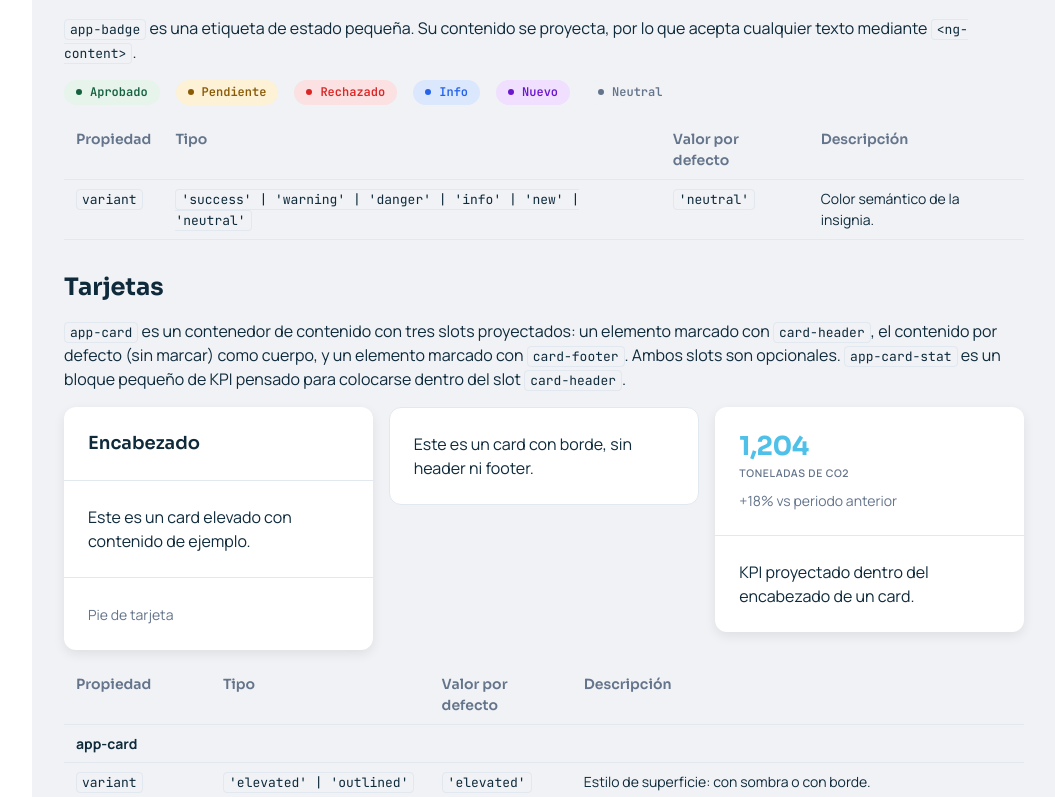
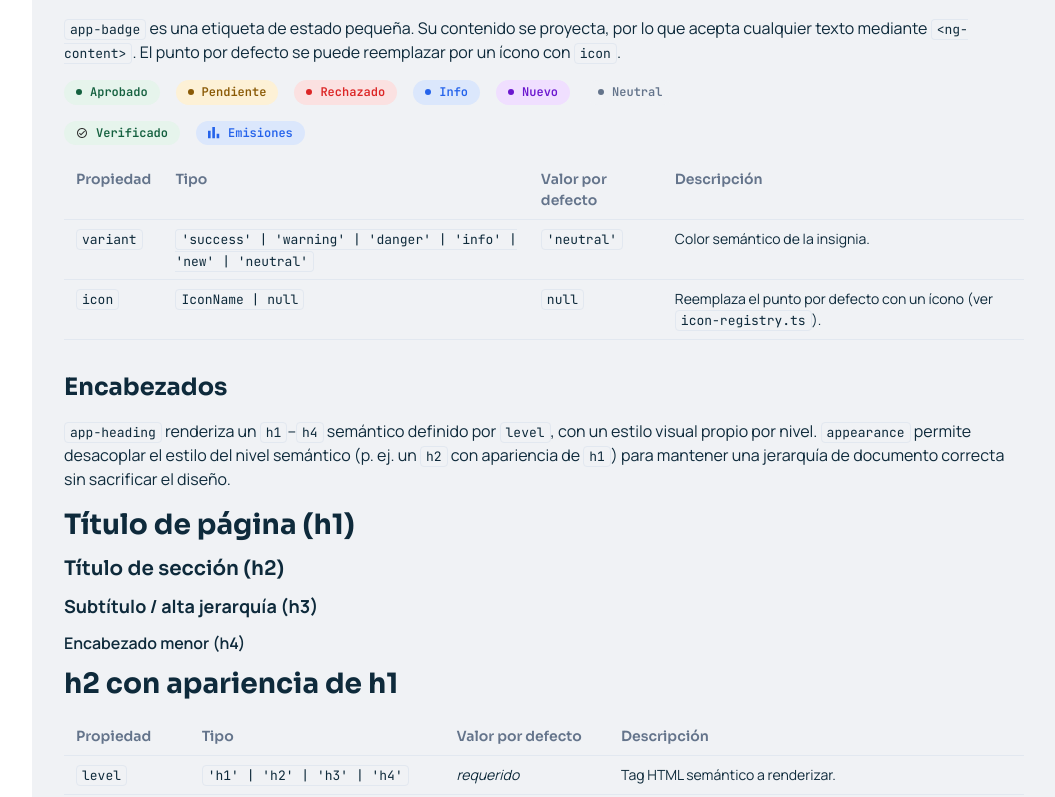
Before and after one commit to Alli293/piedpiper-frontend, an Angular app: page /ui-kit in a window 1280 px wide. Shown: the part 1503-2300 px from the top of the page, without its empty margins (218-1273 px from the left). Built offline with nearby package versions, Linux system fonts and the light colour scheme.

Commit message:
feat(ui-kit): agregar app-heading e iconos a app-badge

```diff
--- a/src/app/pages/ui-kit/ui-kit-page.component.html
+++ b/src/app/pages/ui-kit/ui-kit-page.component.html
@@ -152,7 +152,8 @@
       <h2 class="ch-h3">Insignias</h2>
       <p class="ch-body">
         <code>app-badge</code> es una etiqueta de estado pequeña. Su contenido se proyecta, por lo
-        que acepta cualquier texto mediante <code>&lt;ng-content&gt;</code>.
+        que acepta cualquier texto mediante <code>&lt;ng-content&gt;</code>. El punto por defecto se
+        puede reemplazar por un ícono con <code>icon</code>.
       </p>
       <div class="ui-kit-page__row">
         <app-badge variant="success">Aprobado</app-badge>
@@ -161,6 +162,10 @@
         <app-badge variant="info">Info</app-badge>
         <app-badge variant="new">Nuevo</app-badge>
         <app-badge variant="neutral">Neutral</app-badge>
+      </div>
+      <div class="ui-kit-page__row">
+        <app-badge variant="success" icon="success">Verificado</app-badge>
+        <app-badge variant="info" icon="emisiones">Emisiones</app-badge>
       </div>
       <table class="ui-kit-page__props">
         <thead>
@@ -177,6 +182,59 @@
             <td><code>'success' | 'warning' | 'danger' | 'info' | 'new' | 'neutral'</code></td>
             <td><code>'neutral'</code></td>
             <td>Color semántico de la insignia.</td>
+          </tr>
+          <tr>
+            <td><code>icon</code></td>
+            <td><code>IconName | null</code></td>
+            <td><code>null</code></td>
+            <td>Reemplaza el punto por defecto con un ícono (ver <code>icon-registry.ts</code>).</td>
+          </tr>
+        </tbody>
+      </table>
+    </section>
+
+    <section class="ui-kit-page__section">
+      <h2 class="ch-h3">Encabezados</h2>
+      <p class="ch-body">
+        <code>app-heading</code> renderiza un <code>h1</code>–<code>h4</code> semántico definido por
+        <code>level</code>, con un estilo visual propio por nivel. <code>appearance</code> permite
+        desacoplar el estilo del nivel semántico (p. ej. un <code>h2</code> con apariencia de
+        <code>h1</code>) para mantener una jerarquía de documento correcta sin sacrificar el diseño.
+      </p>
+      <div class="ui-kit-page__row ui-kit-page__row--column">
+        <app-heading level="h1" text="Título de página (h1)" />
+        <app-heading level="h2" text="Título de sección (h2)" />
+        <app-heading level="h3" text="Subtítulo / alta jerarquía (h3)" />
+        <app-heading level="h4" text="Encabezado menor (h4)" />
+        <app-heading level="h2" appearance="h1" text="h2 con apariencia de h1" />
+      </div>
+      <table class="ui-kit-page__props">
+        <thead>
+          <tr>
+            <th>Propiedad</th>
+            <th>Tipo</th>
+            <th>Valor por defecto</th>
+            <th>Descripción</th>
+          </tr>
+        </thead>
+        <tbody>
+          <tr>
+            <td><code>level</code></td>
+            <td><code>'h1' | 'h2' | 'h3' | 'h4'</code></td>
+            <td><em>requerido</em></td>
+            <td>Tag HTML semántico a renderizar.</td>
+          </tr>
+          <tr>
+            <td><code>text</code></td>
+            <td><code>string</code></td>
+            <td><em>requerido</em></td>
+            <td>Texto del encabezado.</td>
+          </tr>
+          <tr>
+            <td><code>appearance</code></td>
+            <td><code>'h1' | 'h2' | 'h3' | 'h4'</code></td>
+            <td>igual a <code>level</code></td>
+            <td>Estilo visual a aplicar, independiente del tag semántico.</td>
           </tr>
         </tbody>
       </table>
--- a/src/app/pages/ui-kit/ui-kit-page.component.scss
+++ b/src/app/pages/ui-kit/ui-kit-page.component.scss
@@ -21,6 +21,12 @@
     background: var(--ch-dark);
     padding: var(--ch-space-4);
     border-radius: var(--ch-radius-lg);
+  }
+
+  &--column {
+    flex-direction: column;
+    align-items: stretch;
+    gap: var(--ch-space-3);
   }
 }
 
--- a/src/app/pages/ui-kit/ui-kit-page.component.ts
+++ b/src/app/pages/ui-kit/ui-kit-page.component.ts
@@ -2,6 +2,7 @@ import { Component, signal } from '@angular/core';
 import { ButtonComponent } from '../../shared/components/button/button.component';
 import { AvatarComponent } from '../../shared/components/avatar/avatar.component';
 import { BadgeComponent } from '../../shared/components/badge/badge.component';
+import { HeadingComponent } from '../../shared/components/heading/heading.component';
 import { CardComponent } from '../../shared/components/card/card.component';
 import { SemanticCardComponent } from '../../shared/components/semantic-card/semantic-card.component';
 import { CardStatComponent } from '../../shared/components/card-stat/card-stat.component';
@@ -28,6 +29,7 @@ import {
     ButtonComponent,
     AvatarComponent,
     BadgeComponent,
+    HeadingComponent,
     CardComponent,
     SemanticCardComponent,
     CardStatComponent,
--- a/src/app/shared/components/badge/badge.component.scss
+++ b/src/app/shared/components/badge/badge.component.scss
@@ -17,6 +17,14 @@
   border-radius: 50%;
   background: currentColor;
   flex-shrink: 0;
+}
+
+:host(.ch-badge--with-icon)::before {
+  content: none;
+}
+
+.ch-badge__icon {
+  color: currentColor;
 }
 
 :host(.ch-badge--success) {
--- a/src/app/shared/components/badge/badge.component.ts
+++ b/src/app/shared/components/badge/badge.component.ts
@@ -1,10 +1,17 @@
 import { Component, computed, input } from '@angular/core';
+import { IconComponent, IconName } from '../icon/icon.component';
 
 export type BadgeVariant = 'success' | 'warning' | 'danger' | 'info' | 'new' | 'neutral';
 
 @Component({
   selector: 'app-badge',
-  template: `<span class="ch-badge__label"><ng-content /></span>`,
+  imports: [IconComponent],
+  template: `
+    @if (icon()) {
+      <app-icon class="ch-badge__icon" [name]="icon()!" [size]="12" />
+    }
+    <span class="ch-badge__label"><ng-content /></span>
+  `,
   styleUrl: './badge.component.scss',
   host: {
     '[class]': 'hostClass()',
@@ -12,6 +19,9 @@ export type BadgeVariant = 'success' | 'warning' | 'danger' | 'info' | 'new' | '
 })
 export class BadgeComponent {
   variant = input<BadgeVariant>('neutral');
+  icon = input<IconName | null>(null);
 
-  protected readonly hostClass = computed(() => `ch-badge ch-badge--${this.variant()}`);
+  protected readonly hostClass = computed(
+    () => `ch-badge ch-badge--${this.variant()}${this.icon() ? ' ch-badge--with-icon' : ''}`
+  );
 }
--- /dev/null
+++ b/src/app/shared/components/heading/heading.component.html
@@ -0,0 +1,14 @@
+@switch (level()) {
+  @case ('h1') {
+    <h1 [class]="'ch-heading--' + resolvedAppearance()">{{ text() }}</h1>
+  }
+  @case ('h2') {
+    <h2 [class]="'ch-heading--' + resolvedAppearance()">{{ text() }}</h2>
+  }
+  @case ('h3') {
+    <h3 [class]="'ch-heading--' + resolvedAppearance()">{{ text() }}</h3>
+  }
+  @default {
+    <h4 [class]="'ch-heading--' + resolvedAppearance()">{{ text() }}</h4>
+  }
+}
--- /dev/null
+++ b/src/app/shared/components/heading/heading.component.scss
@@ -0,0 +1,39 @@
+:host {
+  display: block;
+}
+
+.ch-heading--h1 {
+  margin: 0;
+  font-family: var(--ch-font-heading);
+  font-weight: 700;
+  font-size: 1.75rem;
+  line-height: 1.3;
+  color: var(--ch-text-primary);
+}
+
+.ch-heading--h2 {
+  margin: 0;
+  font-family: var(--ch-font-heading);
+  font-weight: 600;
+  font-size: 1.25rem;
+  line-height: 1.35;
+  color: var(--ch-text-primary);
+}
+
+.ch-heading--h3 {
+  margin: 0;
+  font-family: var(--ch-font-body);
+  font-weight: 700;
+  font-size: 1.125rem;
+  line-height: 1.4;
+  color: var(--ch-text-primary);
+}
+
+.ch-heading--h4 {
+  margin: 0;
+  font-family: var(--ch-font-body);
+  font-weight: 600;
+  font-size: 1rem;
+  line-height: 1.4;
+  color: var(--ch-text-primary);
+}
--- /dev/null
+++ b/src/app/shared/components/heading/heading.component.ts
@@ -0,0 +1,19 @@
+import { Component, computed, input } from '@angular/core';
+
+export type HeadingLevel = 'h1' | 'h2' | 'h3' | 'h4';
+
+@Component({
+  selector: 'app-heading',
+  templateUrl: './heading.component.html',
+  styleUrl: './heading.component.scss',
+  host: {
+    class: 'ch-heading',
+  },
+})
+export class HeadingComponent {
+  level = input.required<HeadingLevel>();
+  appearance = input<HeadingLevel>();
+  text = input.required<string>();
+
+  protected readonly resolvedAppearance = computed(() => this.appearance() ?? this.level());
+}
```
